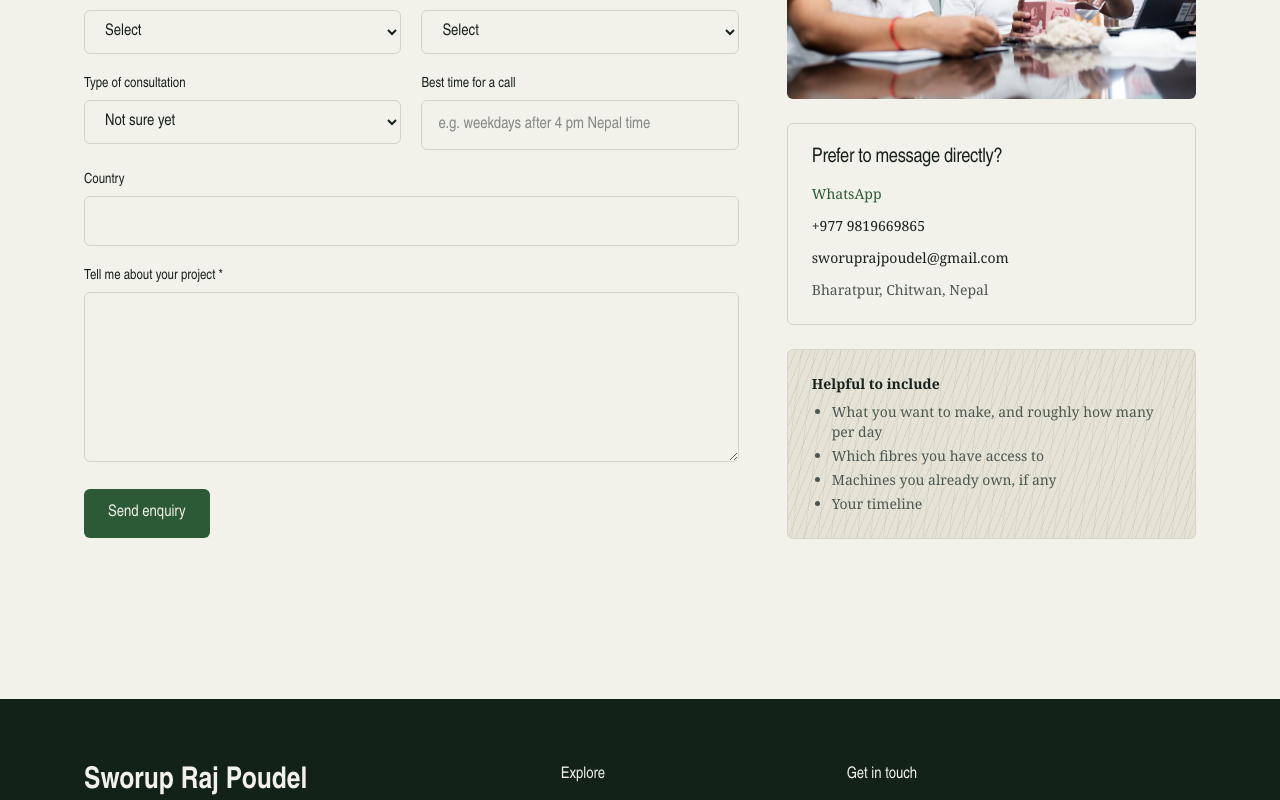
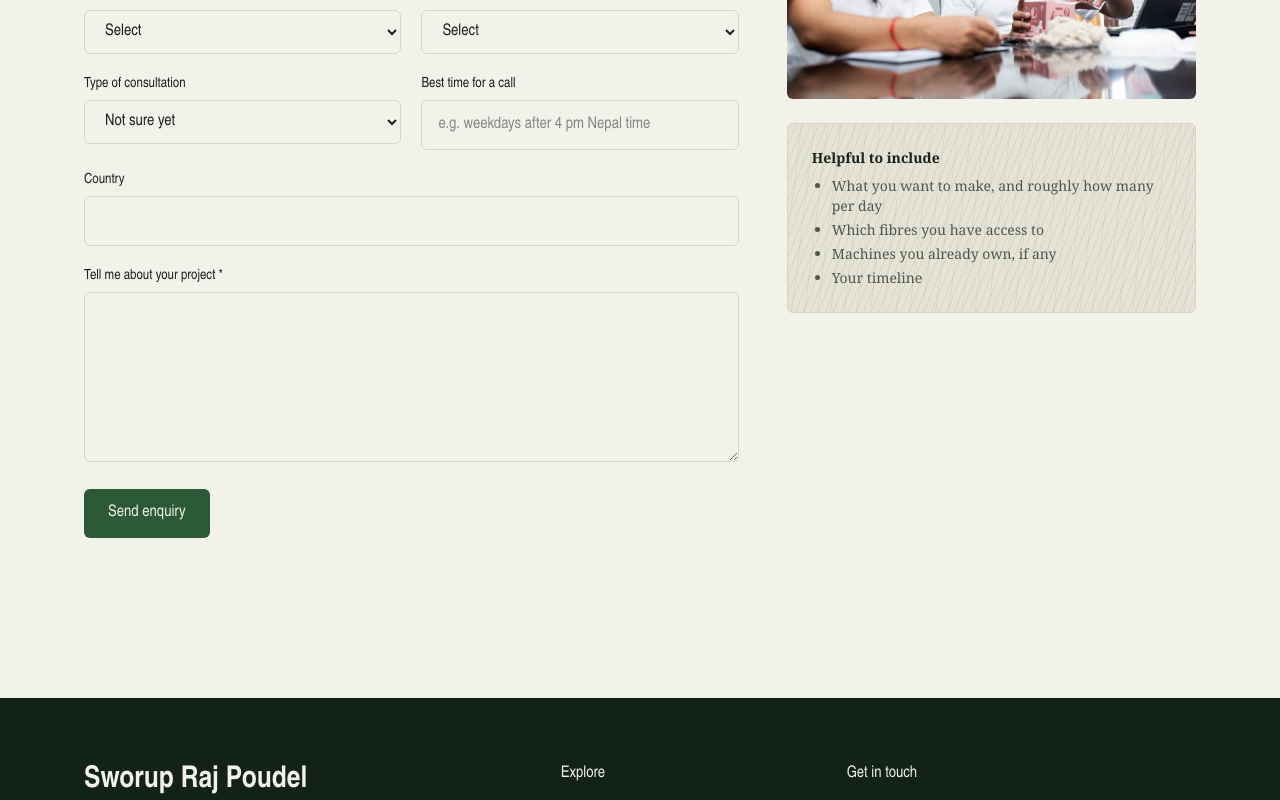
Before and after one commit to mesrp88/sworuprajpoudel-website, a Next.js app: page /contact in a window 1280 px wide. Shown: the part 840-1640 px from the top of the page. Built offline with nearby package versions, Linux system fonts and the light colour scheme.

Commit message:
Contact page: remove 'Prefer to message directly?' box
Co-Authored-By: Claude Opus 5.5 <noreply@anthropic.com>
Claude-Session: https://claude.ai/code/session_01PszgRidpCy6aJ46Ws7yiKC

```diff
--- a/src/app/contact/page.tsx
+++ b/src/app/contact/page.tsx
@@ -1,7 +1,6 @@
 import type { Metadata } from "next";
 import { Suspense } from "react";
 import { Container, PageHeader, Photo } from "@/components/ui";
-import { site } from "@/content/site";
 import { ContactForm } from "./ContactForm";
 
 export const metadata: Metadata = {
@@ -28,34 +27,6 @@ export default function ContactPage() {
             className="aspect-[4/3]"
             position="58% 40%"
           />
-          <div className="rounded-md border border-line p-6">
-            <h2 className="font-display text-xl">Prefer to message directly?</h2>
-            <ul className="mt-4 space-y-3 text-sm">
-              <li>
-                <a
-                  href={`https://wa.me/${site.whatsapp}`}
-                  target="_blank"
-                  rel="noopener"
-                  className="font-medium text-leaf hover:underline"
-                >
-                  WhatsApp
-                </a>
-              </li>
-              <li>
-                <a href={`tel:${site.phone.replace(/\s/g, "")}`} className="hover:underline">
-                  {site.phone}
-                </a>
-              </li>
-              {site.email && (
-                <li>
-                  <a href={`mailto:${site.email}`} className="hover:underline">
-                    {site.email}
-                  </a>
-                </li>
-              )}
-              <li className="text-ink-soft">{site.location}</li>
-            </ul>
-          </div>
           <div className="fibre-pattern rounded-md border border-line p-6 text-sm">
             <p className="font-semibold">Helpful to include</p>
             <ul className="mt-2 list-disc space-y-1 pl-5 text-ink-soft">
```
